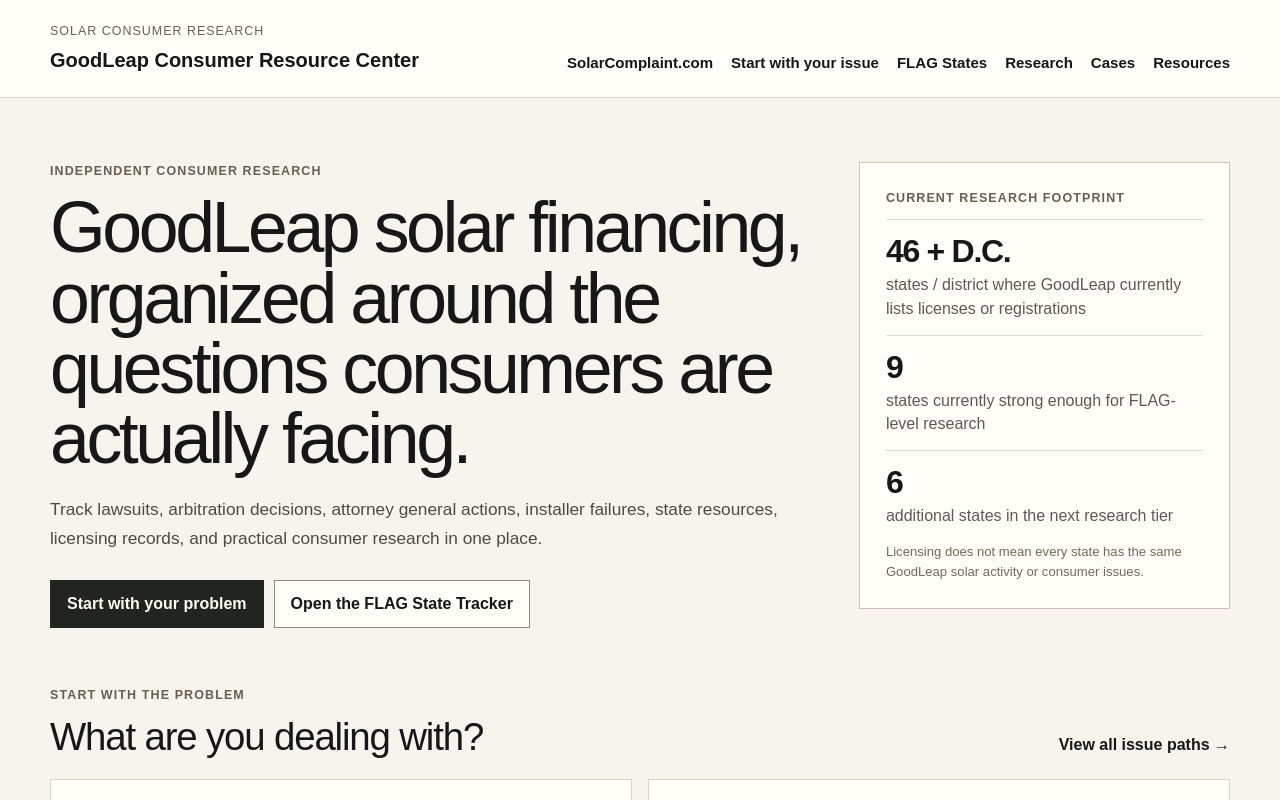
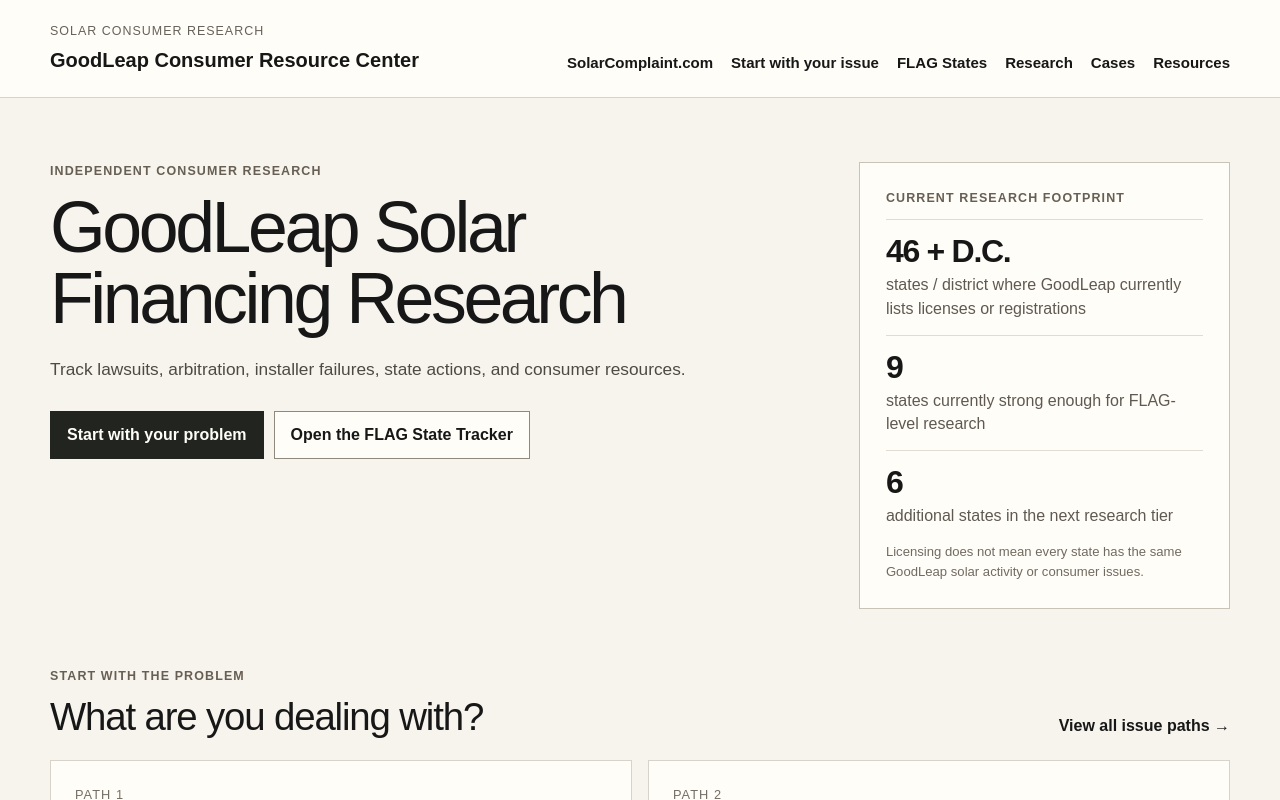
Before and after one commit to Decentralized-Rob/solar-consumer-research, a Next.js app: page /goodleap in a window 1280 px wide. Shown: the top 800 px of the page. Built offline with nearby package versions, Linux system fonts and the light colour scheme.

Commit message:
Tighten GoodLeap hub hero

```diff
--- a/app/goodleap/page.tsx
+++ b/app/goodleap/page.tsx
@@ -50,10 +50,9 @@ export default function GoodLeapHubPage() {
       <section className="gl-hero gl-hero-grid">
         <div>
           <p className="gl-kicker">Independent consumer research</p>
-          <h1>GoodLeap solar financing, organized around the questions consumers are actually facing.</h1>
+          <h1>GoodLeap Solar Financing Research</h1>
           <p>
-            Track lawsuits, arbitration decisions, attorney general actions, installer failures,
-            state resources, licensing records, and practical consumer research in one place.
+            Track lawsuits, arbitration, installer failures, state actions, and consumer resources.
           </p>
           <div className="gl-actions">
             <Link className="gl-button gl-button-primary" href="/goodleap/issues">Start with your problem</Link>
```
